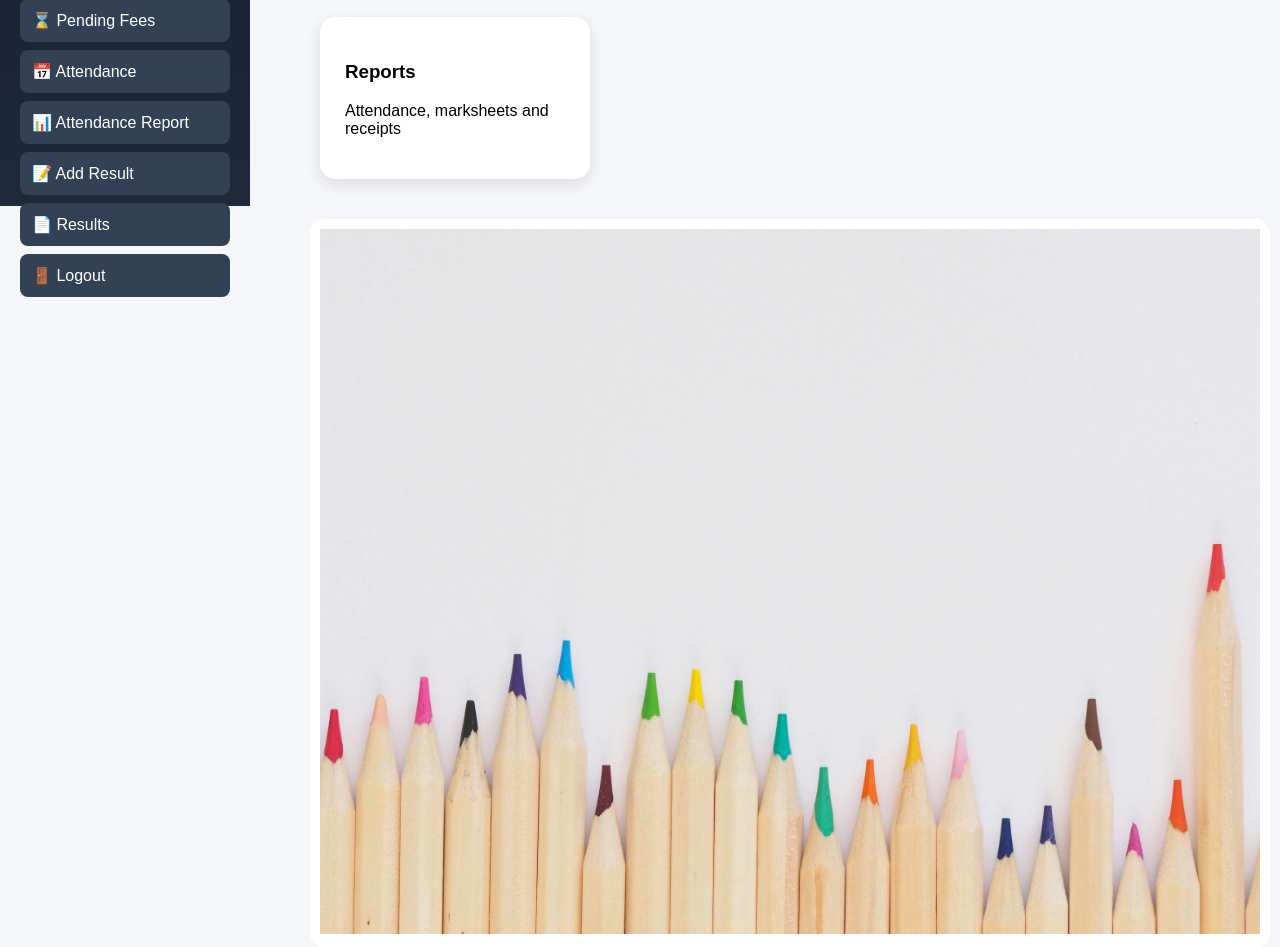
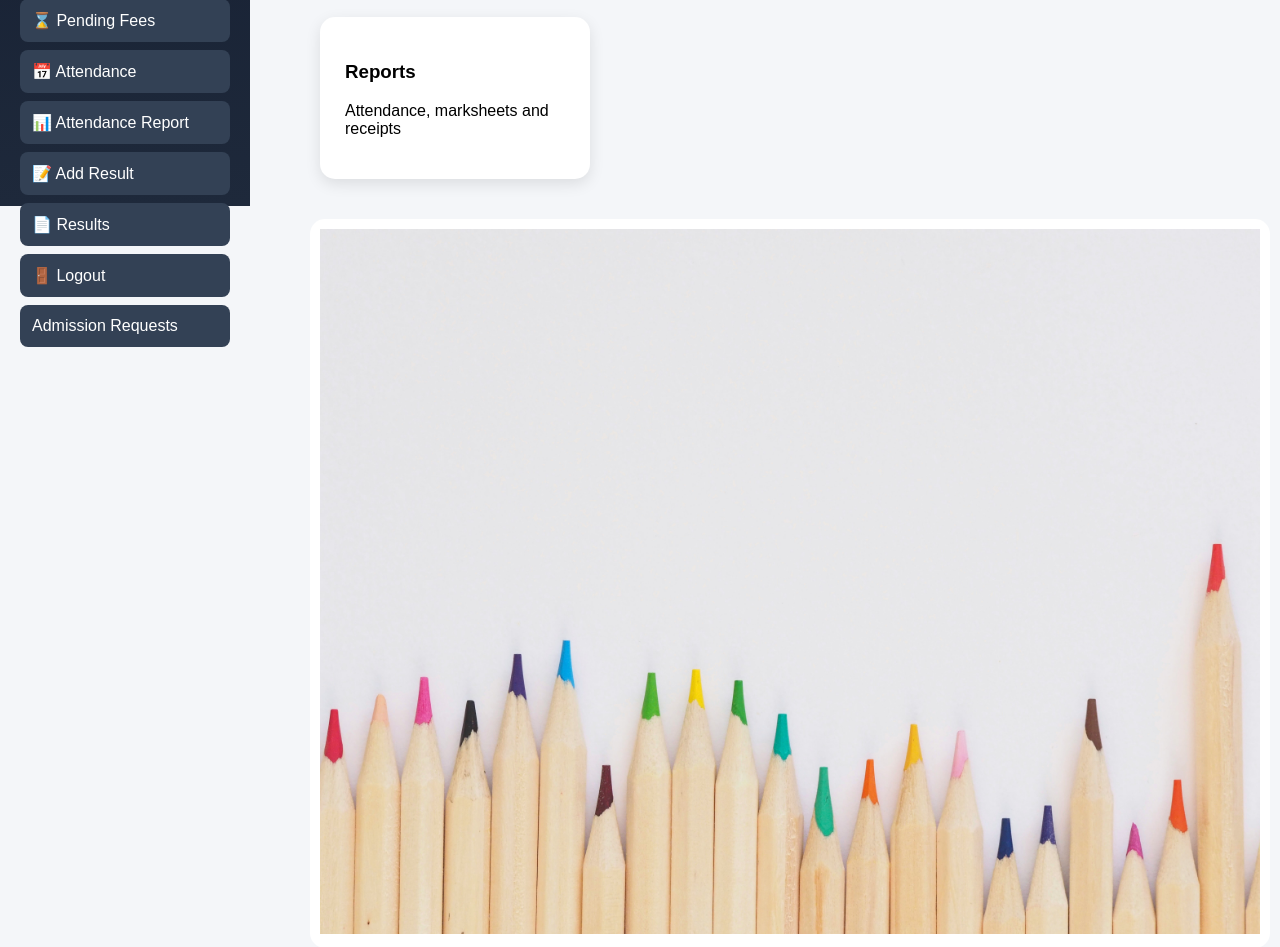
Before and after one commit to ISHWARDHERE/school-erp-new, a FastAPI app: page /admin_dashboard in a window 1280 px wide. Shown: the part 594-1541 px from the top of the page. Run offline with FastAPI, Linux system fonts and the light colour scheme; a user stored in the database is signed in; data comes from the database, SQL or seed files in the repository; data that the repository does not hold is empty.

Commit message:
Added admission requests button

```diff
--- a/templates/admin_dashboard.html
+++ b/templates/admin_dashboard.html
@@ -22,6 +22,7 @@
     <a href="/web_result">📝 Add Result</a>
     <a href="/web_result_list">📄 Results</a>
     <a href="/logout">🚪 Logout</a>
+    <a href="/admission_requests">Admission Requests</a>
 </div>
 
 <!-- Main Content -->
```
